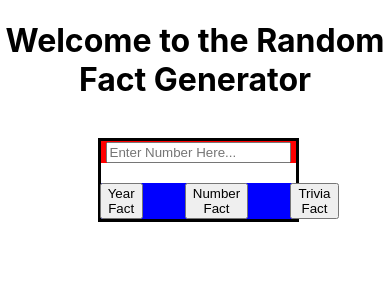
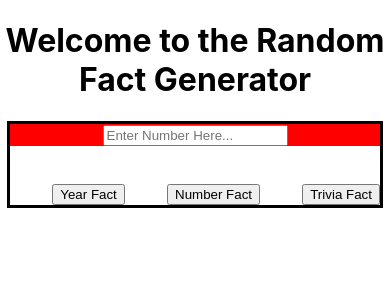
Before and after one commit to Mathew29/numbers-api, a React (Create React App) app: page / in a window 390 px wide. Shown: the top 300 px of the page. Built offline with nearby package versions, Linux system fonts and the light colour scheme.

Commit message:
attempt to make border responsive

```diff
--- a/src/components/Splash/Splash.css
+++ b/src/components/Splash/Splash.css
@@ -1,28 +1,32 @@
-.container{
+.container {
   min-height: 100vh;
   margin: 0;
 }
-.title{
+.title {
   flex: 1;
   justify-self: center;
 }
-.border{
-    margin-top: 10%;
-    margin-left: 25%;
-    width: 50%;
+.border {
+    width:100%;
+    display: flex;
+}
+.position {
+    margin: auto;
     border: solid black;
 }
-.form-container{
+.form-container {
   flex: 1;
-    background-color:red;
+  background-color: red;
 }
 .fact-container {
   display: flex;
   margin-top: 10%;
   flex-direction: row;
-    background-color: blue;
 }
 .facts {
   flex: 1;
   justify-content: center;
 }
+/* .fact {
+  position: relative;
+} */
--- a/src/components/Splash/index.js
+++ b/src/components/Splash/index.js
@@ -15,6 +15,7 @@ export default function Splash() {
     <div className="container">
       <h1 className="title">Welcome to the Random Fact Generator</h1>
       <div className="border">
+        <div className="position">
           <div className="form-container">
             <form className="form">
               <input
@@ -24,11 +25,30 @@ export default function Splash() {
               ></input>
             </form>
           </div>
-        {showFacts === true ? <p>Random Fact: {fact[0]}</p> : <p></p>}
+          {showFacts === true ? <p className='fact'>Random Fact: {fact[0]}</p> : <p></p>}
           <div className="fact-container facts">
-          <RandomYearFact userNumber={userNumber} setFact={setFact} setShowFacts={setShowFacts} showFacts={showFacts} fact={fact} />
-          <RandomMathFact userNumber={userNumber} setFact={setFact} setShowFacts={setShowFacts} showFacts={showFacts} fact={fact} />
-          <RandomTriviaFact userNumber={userNumber} setFact={setFact} setShowFacts={setShowFacts} showFacts={showFacts} fact={fact} />
+            <RandomYearFact
+              userNumber={userNumber}
+              setFact={setFact}
+              setShowFacts={setShowFacts}
+              showFacts={showFacts}
+              fact={fact}
+            />
+            <RandomMathFact
+              userNumber={userNumber}
+              setFact={setFact}
+              setShowFacts={setShowFacts}
+              showFacts={showFacts}
+              fact={fact}
+            />
+            <RandomTriviaFact
+              userNumber={userNumber}
+              setFact={setFact}
+              setShowFacts={setShowFacts}
+              showFacts={showFacts}
+              fact={fact}
+            />
+          </div>
         </div>
       </div>
     </div>
```
Lines whose indentation alone changed are shown as unchanged.
